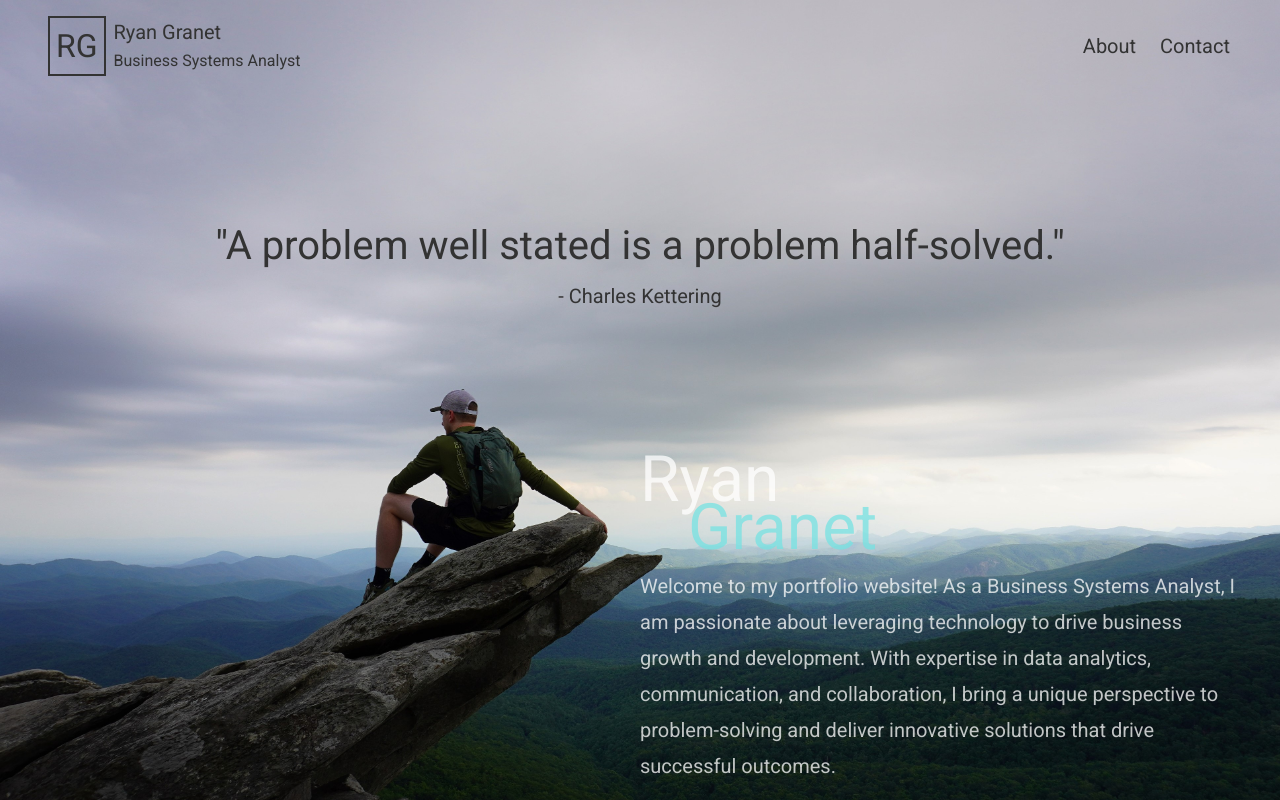
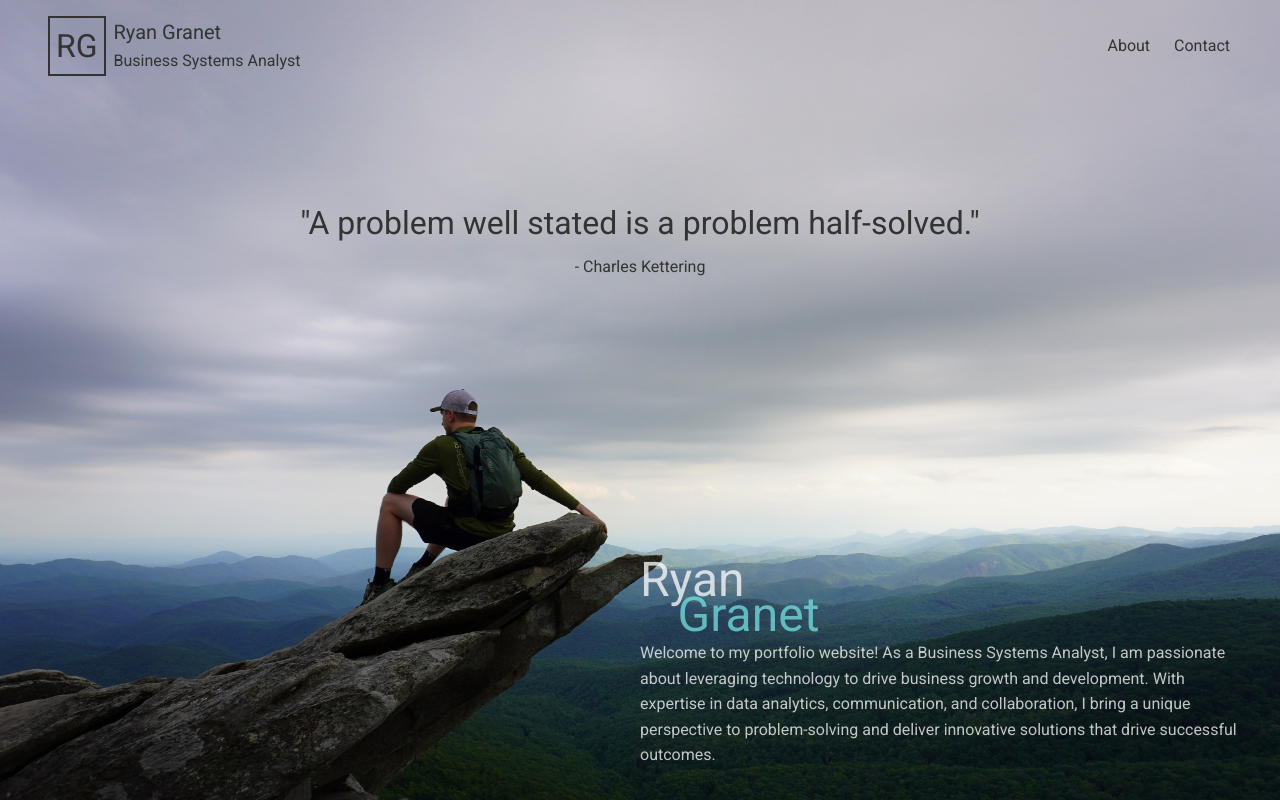
Before and after one commit to Ryan-AG/website-first, a plain HTML site: page index.html in a window 1280 px wide. Drawn offline with Linux system fonts and the light colour scheme.

Commit message:
v2
Changed font size on almost everything. Added additional formatting for monitors w/ 2000+ px in width

```diff
--- a/landing.css
+++ b/landing.css
@@ -25,13 +25,13 @@ body {
   flex-direction: column;
   align-items: center;
   justify-content: center;
-  /* margin-bottom: 5rem; */
+  margin-bottom: 5rem;
 }
 .quote {
-  font-size: 2.5rem;
+  font-size: 2rem;
 }
 .author {
-  font-size: 1.25rem;
+  font-size: 1rem;
   margin-top: 1rem;
 }
 .statement-container {
@@ -41,13 +41,13 @@ body {
   align-self: end;
   justify-content: end;
   width: 50%;
-  margin-bottom: 1rem;
+  margin-bottom: 2rem;
 }
 .fname,
 .lname {
   align-self: start;
-  font-size: 4rem;
-  line-height: 3rem;
+  font-size: 3rem;
+  line-height: 2.15rem;
 }
 .fname,
 .statement {
@@ -55,10 +55,27 @@ body {
 }
 .lname {
   color: rgba(118, 226, 226, 0.75);
-  margin-left: 3rem;
-  margin-bottom: 1rem;
+  margin-left: 2.35rem;
+  margin-bottom: 0.5rem;
 }
 .statement {
-  font-size: 1.25rem;
-  line-height: 2.25rem;
+  font-size: 1rem;
+  line-height: 1.6rem;
 }
+
+@media screen and (min-width: 2000px) {
+  .statement {
+    font-size: 1.25rem;
+  }
+  .statement-container {
+    margin-bottom: 7rem;
+  }
+  .fname,
+  .lname {
+    font-size: 4rem;
+    line-height: 3rem;
+  }
+  .lname {
+    margin-left: 3rem;
+  }
+}
--- a/nav.css
+++ b/nav.css
@@ -58,7 +58,7 @@
 
 .link {
   text-decoration: none;
-  font-size: 1.25rem;
+  font-size: 1rem;
   color: #333333;
   margin-left: 1.25rem;
   padding: 0px 2px;
@@ -78,3 +78,9 @@
 .link:active {
   opacity: 0.5;
 }
+
+@media screen and (min-width: 2000px) {
+  .link {
+    font-size: 1.25rem;
+  }
+}
```
